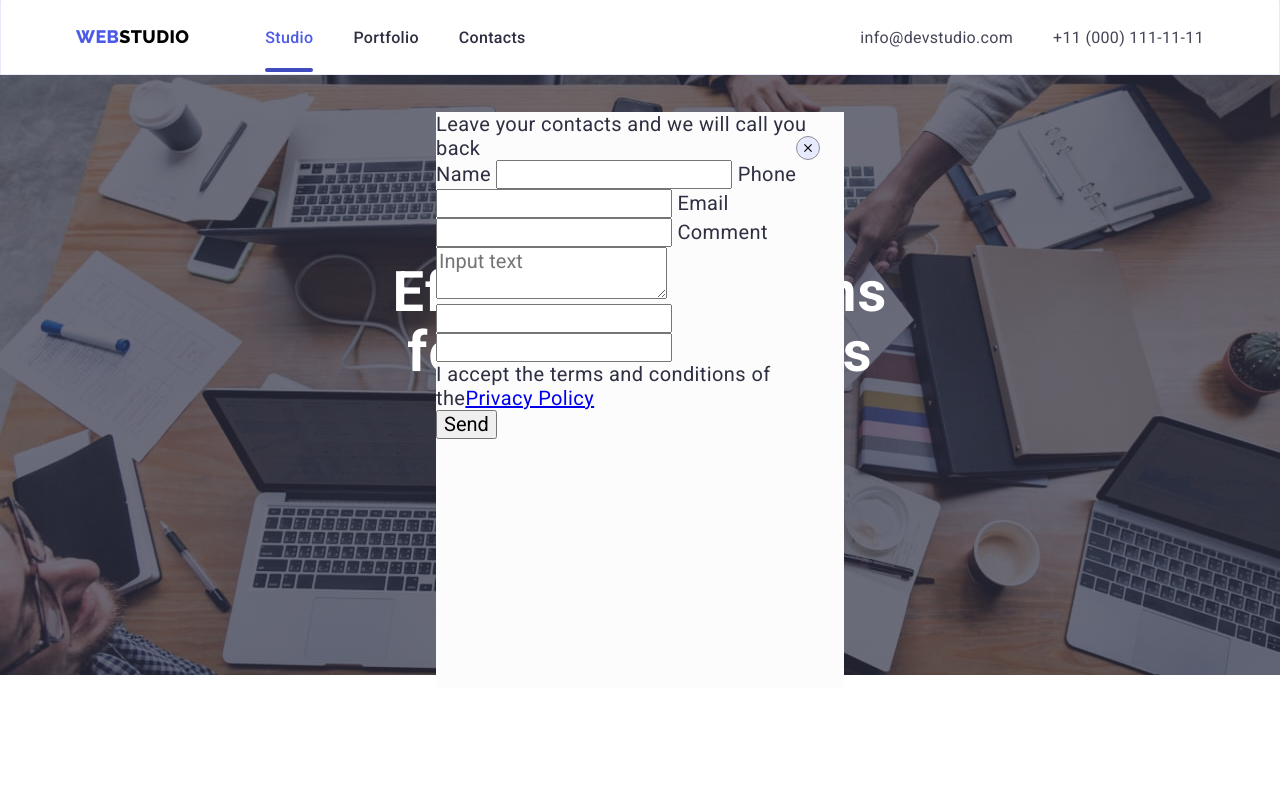
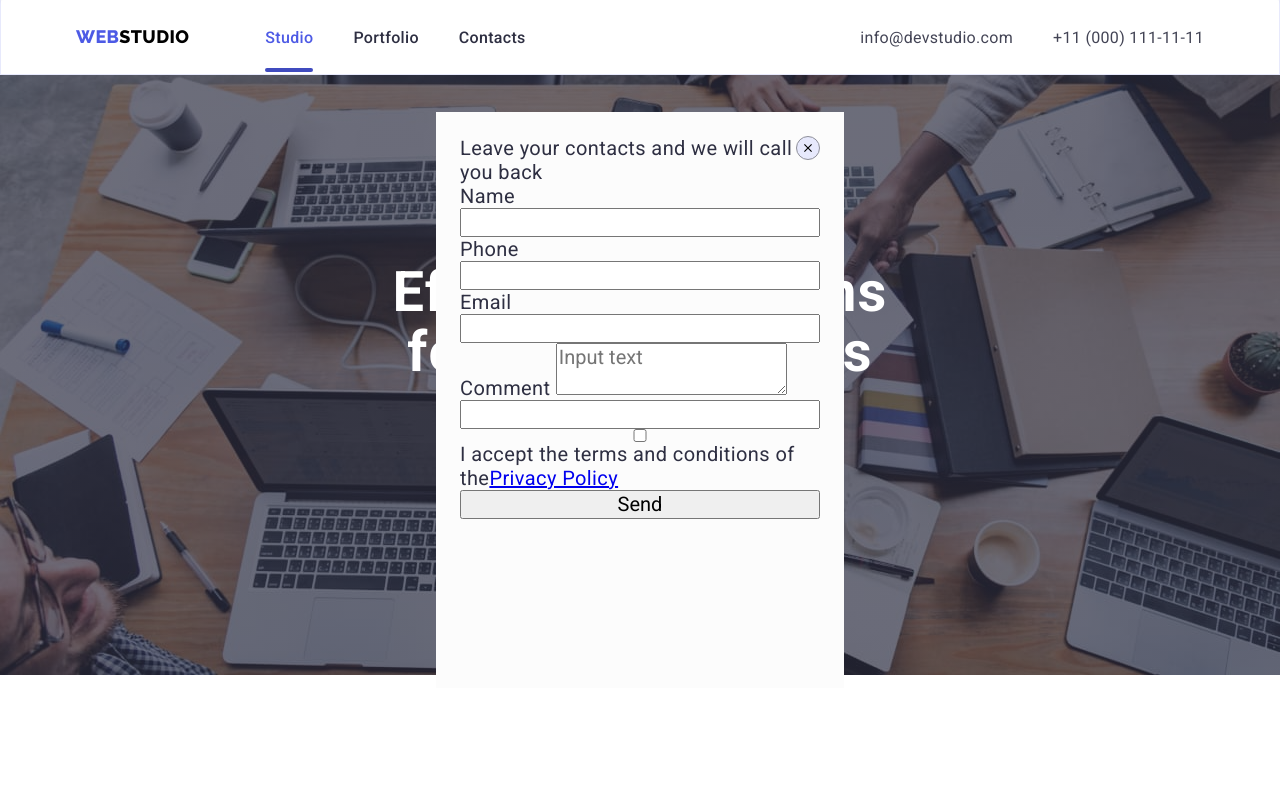
Before and after one commit to Ferst1/goit-markup-hw-05, a plain HTML site: page index.html in a window 1280 px wide. Both pictures are taken after a click on the button "Order Service". Shown: the top 791 px of the page. Drawn offline with nearby package versions, Linux system fonts and the light colour scheme.

Commit message:
Modal-forma

```diff
--- a/css/styles.css
+++ b/css/styles.css
@@ -988,6 +988,7 @@ button {
     top: 50%;
     background: #FCFCFC;
     transform: translate(-50%, -50%);
+    padding: 24px;
 }
 
 .modal-close-btn {
@@ -1024,3 +1025,36 @@ button {
     transition: transform 250ms cubic-bezier(0.4, 0, 0.2, 1);
 
 }
+
+
+/* ---------DZ---6-------Modal-window */
+.drop-text {}
+
+.modal-form {
+    display: flex;
+    flex-direction: column;
+}
+
+.form-field {}
+
+.modal-form-input-desk {}
+
+.modal-form-input {
+    width: 100%;
+}
+
+.input-text {}
+
+.modal-form-check {}
+
+.form-privacy {}
+
+.checkbox {}
+
+.visually-hidden {}
+
+.accept-policy-text {}
+
+.privacy-link {}
+
+.modal-form-submint {}
--- a/index.html
+++ b/index.html
@@ -440,14 +440,20 @@
  Name
     </span>
 
-<input type="text" name="user-name" class="modal-form-input"required pattern="^[a-zA-Zа-яА-я]+$"/></label>
+<input type="text"
+name="user-name"
+class="modal-form-input"required pattern="^[a-zA-Zа-яА-я]+$"
+minlength="2"/>
+
+</label>
 
   <label class="form-field">
     <span class="modal-form-input-desk">
  Phone
     </span>
 
-<input type="tel" name="user-phone" class="modal-form-input"required pattern="^[]"/></label>
+<input type="tel" name="user-phone" class="modal-form-input"required pattern="[0-9]{3}-[0-9]{3}-[0-9]{2}-[0-9]{2}"
+title="xxx-xxx-xx-xx"/></label>
 
 <label class="form-field">
     <span class="modal-form-input-desk">
@@ -463,16 +469,13 @@
 
     <textarea
     class="input-text"
- name=""
- id=""
- cols=""
- rows=""
+ name="user-message"
  placeholder="Input text"></textarea>
 
 <input type="text"class="modal-form-input"/>
  </label>
 
- <input id="user-policy" type="text" class="modal-form-check">
+ <input id="user-policy" type="checkbox" name="user_policy"  class="modal-form-check">
  <label class="form-privacy">
 <input class="checkbox visually-hidden"
 name="privacy"/>
```
